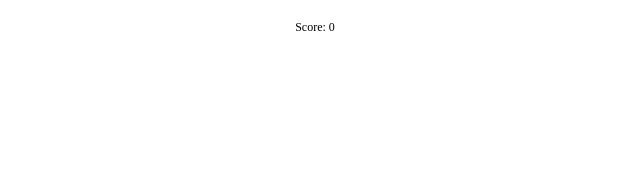
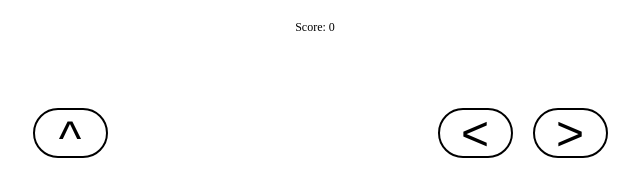
Before and after one commit to ZumDeWald/CodeCollabPlatformer, a website: page index.html in a window 1280 px wide. Shown: the whole page, without its empty margins (325-965 px from the left). Drawn offline with Linux system fonts and the light colour scheme.

Commit message:
added buttons for mobile

```diff
--- a/index.html
+++ b/index.html
@@ -7,7 +7,7 @@
     style="
       position: relative;
       display: flex;
-      flex-flow: column nowrap;
+      flex-flow: row nowrap;
       align-items: center;
       justify-content: center;
     "
@@ -23,5 +23,63 @@
     >
       <p id="score-box" style="font-size: 12px; color: #000">Score: 0</p>
     </aside>
+    <button
+      id="up"
+      type="button"
+      style="
+        border-radius: 25px;
+        background-color: transparent;
+        color: #000;
+        align-self: end;
+        margin: 0 20px;
+        width: 75px;
+        height: 50px;
+        border: 2px solid #000;
+        font-size: 3rem;
+      "
+    >
+      ^
+    </button>
+    <canvas id="game-canvas"></canvas>
+    <button
+      id="left"
+      type="button"
+      style="
+        display: flex;
+        justify-content: center;
+        align-items: center;
+        border-radius: 25px;
+        background-color: transparent;
+        color: #000;
+        align-self: end;
+        margin: 0 10px;
+        width: 75px;
+        height: 50px;
+        border: 2px solid #000;
+        font-size: 3rem;
+      "
+    >
+      &lt;
+    </button>
+    <button
+      id="right"
+      type="button"
+      style="
+        display: flex;
+        justify-content: center;
+        align-items: center;
+        border-radius: 25px;
+        background-color: transparent;
+        color: #000;
+        align-self: end;
+        margin: 0 10px;
+        width: 75px;
+        height: 50px;
+        border: 2px solid #000;
+        font-size: 3rem;
+      "
+    >
+      &gt;
+    </button>
   </body>
 </html>
```
Also changed, not shown: src/index.js (+41 -7 lines).
